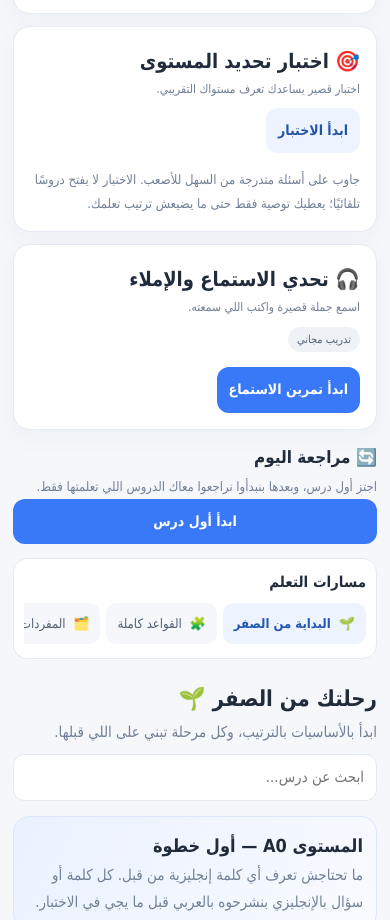
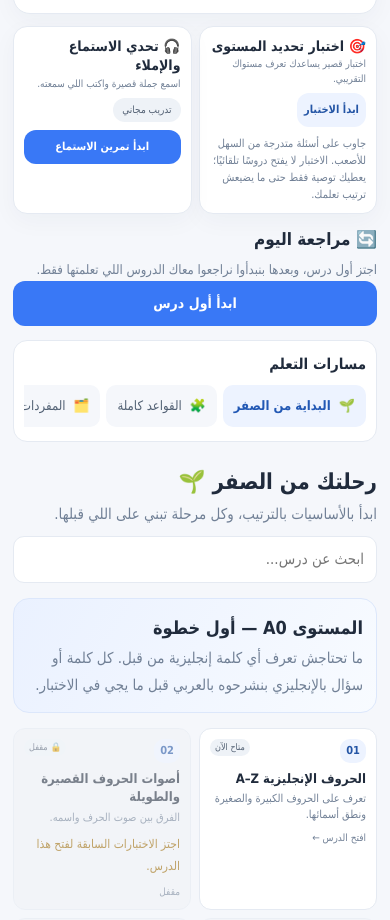
Before and after one commit to moad3mk/english-academy, a plain HTML site: page index.html in a window 390 px wide. Shown: the part 778-1698 px from the top of the page. Drawn offline with Linux system fonts and the light colour scheme.

Commit message:
Make mobile learning cards compact and reduce scrolling

```diff
--- a/index.html
+++ b/index.html
@@ -42,6 +42,35 @@ header{padding:15px 0 24px}.topbar{gap:8px}.logo{font-size:20px}.toplinks{displa
 main{padding:14px 0 40px}.dashboard{grid-template-columns:repeat(2,minmax(0,1fr));gap:8px}.metric{padding:11px;border-radius:13px}.metric strong{font-size:21px}.app{display:flex;flex-direction:column;gap:12px;margin-top:14px}.sidebar{position:static;order:0;width:100%}.sidebox{padding:10px;margin-bottom:8px;border-radius:14px}.sidehead{margin-bottom:7px}.nav{display:flex;overflow-x:auto;gap:6px;padding-bottom:4px;scrollbar-width:thin}.nav button{white-space:nowrap;flex:0 0 auto;padding:9px 11px;background:#f5f7fb;font-size:13px}.nav .ico{width:auto;margin-left:4px}.sidebar .sidebox:nth-child(2){display:none}.content{width:100%;min-width:0}.sectionhead{align-items:flex-start;flex-direction:column;gap:8px}.sectionhead h2{font-size:22px}.search{width:100%;min-width:0}.coursegrid{grid-template-columns:1fr;gap:9px}.course{padding:14px;border-radius:14px}.course:hover{transform:none}.levelbanner{padding:13px}.lesson h2{font-size:23px}.lesson h3{font-size:17px}.lesson-box{padding:12px}.en{font-size:18px}table{display:block;overflow-x:auto;white-space:nowrap}.coach-panel{padding:12px}.coach-chat{min-height:150px;padding:10px;max-height:48vh;overflow-y:auto}.coach-bubble{max-width:96%;font-size:14px}.coach-controls{display:grid;grid-template-columns:1fr 1fr}.coach-input{min-height:48px;font-size:16px}.phrase{align-items:flex-start;padding:10px 2px}.coach-feedback{font-size:14px}footer{padding:18px 10px}
 @media(min-width:561px){body{background:#e9edf4}.shell{max-width:560px}.app{display:flex;flex-direction:column}.sidebar{position:static}.hero-art{display:none}}
  .stats-open-btn{background:linear-gradient(135deg,#3978f6,#2455b4);color:#fff;border:1px solid #1e4ea8;border-radius:12px;min-height:40px;padding:7px 16px;font-size:13px;font-weight:900;box-shadow:0 4px 12px #2455b433;letter-spacing:.1px}.stats-open-btn:active{transform:translateY(1px);box-shadow:0 2px 6px #2455b433}
+
+/* Compact mobile cards: less scrolling, more useful content per screen */
+.quick-tools-grid{display:grid;grid-template-columns:repeat(2,minmax(0,1fr));gap:10px;margin:10px 0}
+.quick-tools-grid>.card{min-width:0;margin:0!important;padding:12px;border-radius:14px}
+.quick-tools-grid .sectionhead{display:flex;flex-direction:column;align-items:flex-start;gap:7px;margin-bottom:8px}
+.quick-tools-grid .sectionhead h2{font-size:16px!important;line-height:1.4}
+.quick-tools-grid .sectionhead .muted{font-size:11px!important;line-height:1.5}
+.quick-tools-grid .btn{min-height:36px;padding:7px 9px;font-size:12px}
+.quick-tools-grid #placementArea p{font-size:11px!important;line-height:1.55}
+.quick-tools-grid #listeningArea .btn{width:100%}
+@media(max-width:560px){
+ .coursegrid{grid-template-columns:repeat(2,minmax(0,1fr));gap:8px}
+ .course{padding:10px;border-radius:12px;min-width:0;min-height:132px}
+ .course .row{gap:4px;align-items:flex-start}
+ .course .num{font-size:11px;padding:2px 6px}
+ .course .tag{font-size:9px;padding:2px 5px;line-height:1.5}
+ .course h3{font-size:13px;line-height:1.45;margin:7px 0 3px;overflow-wrap:anywhere}
+ .course p{font-size:11px;line-height:1.45}
+ .coursefoot{font-size:10px;line-height:1.4;margin-top:8px;gap:3px}
+ .coursefoot span:first-child{display:none}
+ .quick-tools-grid{gap:7px}
+ .quick-tools-grid>.card{padding:10px}
+ .quick-tools-grid .sectionhead h2{font-size:14px!important}
+ .quick-tools-grid .sectionhead .muted{font-size:10px!important}
+ .quick-tools-grid .btn{font-size:11px;padding:6px 7px;min-height:34px}
+ .quick-tools-grid .tag{font-size:10px}
+}
+@media(max-width:350px){.quick-tools-grid{grid-template-columns:1fr}.course h3{font-size:12px}}
+
 </style></head>
 <body>
 <header><div class="shell">
@@ -89,6 +118,7 @@ main{padding:14px 0 40px}.dashboard{grid-template-columns:repeat(2,minmax(0,1fr)
   </div>
  </section>
 
+ <div class="quick-tools-grid">
  <section class="card" id="placementCard" style="margin:12px 0">
   <div class="sectionhead"><div><h2 style="font-size:20px;margin:0">🎯 اختبار تحديد المستوى</h2><div class="muted" style="font-size:12px">اختبار قصير يساعدك تعرف مستواك التقريبي.</div></div><button class="btn soft" onclick="startPlacement()">ابدأ الاختبار</button></div>
   <div id="placementArea"><p class="muted" style="margin:0;font-size:13px">جاوب على أسئلة متدرجة من السهل للأصعب. الاختبار لا يفتح دروسًا تلقائيًا؛ يعطيك توصية فقط حتى ما يضيعش ترتيب تعلمك.</p></div>
@@ -97,6 +127,7 @@ main{padding:14px 0 40px}.dashboard{grid-template-columns:repeat(2,minmax(0,1fr)
   <div class="sectionhead"><div><h2 style="font-size:20px;margin:0">🎧 تحدي الاستماع والإملاء</h2><div class="muted" style="font-size:12px">اسمع جملة قصيرة واكتب اللي سمعته.</div></div><span class="tag">تدريب مجاني</span></div>
   <div id="listeningArea"><button class="btn blue" onclick="newListening()">ابدأ تمرين الاستماع</button></div>
  </section>
+ </div>
  <section class="daily-review" aria-live="polite"><div><h3>🔄 مراجعة اليوم</h3><p id="reviewMeta">راجع درسًا سبق وتعلمته، وكل يوم نختار لك درسًا مختلفًا.</p></div><button class="btn blue" id="dailyReviewBtn" onclick="startDailyReview()">ابدأ مراجعة اليوم</button></section>
  <div class="app">
   <aside class="sidebar">
```
